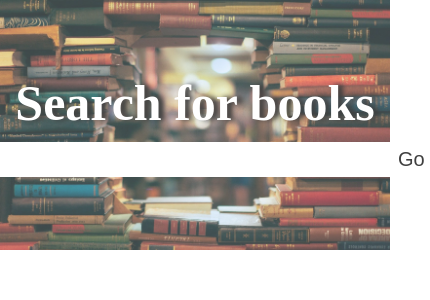
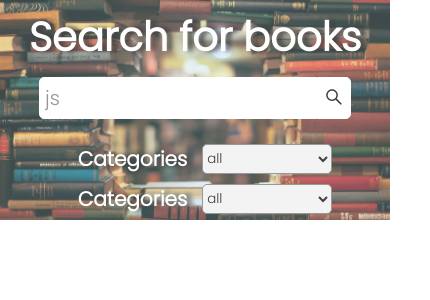
Before and after one commit to wwwnnnnn04/react-book, a React (Create React App) app: page / in a window 390 px wide. Shown: the top 300 px of the page, 430 px wide, since content can reach past the window. Built offline with nearby package versions, Linux system fonts and the light colour scheme.

Commit message:
Create select and adaptive layout

```diff
--- a/package.json
+++ b/package.json
@@ -3,6 +3,7 @@
   "version": "0.1.0",
   "private": true,
   "dependencies": {
+    "@react-icons/all-files": "^4.1.0",
     "@testing-library/jest-dom": "^5.16.5",
     "@testing-library/react": "^13.4.0",
     "@testing-library/user-event": "^13.5.0",
--- a/src/App.js
+++ b/src/App.js
@@ -1,10 +1,12 @@
 import React from "react";
+import Body from "./components/body/Body";
 import Header from "./components/header/Header";
 
 function App() {
   return (
     <>
       <Header />
+      <Body/>
     </>
   );
 }
--- /dev/null
+++ b/src/components/body/Body.jsx
@@ -0,0 +1,12 @@
+import React from 'react';
+import s from './Body.module.css';
+
+const Body = () => {
+    return (
+        <div className={s.container}>
+
+        </div>
+    );
+};
+
+export default Body;
--- a/src/components/header/Header.jsx
+++ b/src/components/header/Header.jsx
@@ -1,12 +1,18 @@
 import React from 'react';
-import Input from '../input/Input';
+import InputSearch from '../input/InputSearch';
 import s from './Header.module.css';
+import Option from '../option/Option';
 
 const Header = () => {
     return (
         <div className={s.head}>
             <h1 className={s.title}>Search for books</h1>
-            <Input placeholder='js' type='text' mozactionhint='search' maxLength='25' name='input'/>
+            <InputSearch placeholder='js' type='text' mozactionhint='search' maxLength='30' name='input'/>
+            <div className={s.cont}>
+                <Option />
+                <Option />
+            </div>
+
         </div>
     );
 };
--- a/src/components/header/Header.module.css
+++ b/src/components/header/Header.module.css
@@ -1,6 +1,7 @@
 .head{
     width: 100%;
     height: 250px;
+    background-color:cadetblue;
     background-image: url('../../asses/bookBG.jpg');
     background-position: center;
     background-repeat: no-repeat;
@@ -17,6 +18,30 @@
     background-color:transparent;
     text-shadow:black 5px 0 5px;
 }
-/* @media (max-width:2560px) and (min-width:1441px){
+.cont{
+    display:flex;
+    margin-top:15px;
+}
+@media (max-width:600px) and (min-width:350px){
+    .head{
+        height: 220px;
+    }
+    .title{
+        font-size: 40px;
+    }
+    .cont{
+        flex-direction: column;
+    }
+}
 
-} */
+@media (max-width:349px) and (min-width:200px){
+    .head{
+        height: 200px;
+    }
+    .title{
+        font-size: 30px;
+    }
+    .cont{
+        flex-direction: column;
+    }
+}
--- a/src/components/input/Input.jsx
+++ /dev/null
@@ -1,14 +0,0 @@
-import React from 'react';
-import s from './Input.module.css';
-
-const Input = (props) => {
-    return (
-        <form className={s.container}>
-            <input {...props} className={s.inp}/>
-            <button className={s.search}>Go</button>
-        </form>
-
-    );
-};
-
-export default Input;
--- /dev/null
+++ b/src/components/input/InputSearch.jsx
@@ -0,0 +1,17 @@
+import React from 'react';
+import s from './InputSearch.module.css';
+
+import { AiOutlineSearch} from "@react-icons/all-files/ai/AiOutlineSearch";
+
+
+const InputSearch = (props) => {
+    return (
+        <form className={s.container}>
+            <input {...props} className={s.inp}/>
+            <button className={s.search}><AiOutlineSearch /></button>
+        </form>
+
+    );
+};
+
+export default InputSearch;
--- a/src/components/input/Input.module.css
+++ b/src/components/input/InputSearch.module.css
@@ -1,11 +1,12 @@
 .container{
-    width: 470px;
+    width: 500px;
     display: flex;
     flex-direction: row;
     margin-top: 10px;
+
 }
 .inp{
-    width: 450px;
+    width: 100%;
     font-size: 20px;
     padding: 5px;
     color:black;
@@ -21,4 +22,13 @@
     font-size: 20px;
     background-color:white;
     border: 1px solid white;
+    padding-top: 5px;
 }
+.search:hover{
+    color:gray;
+}
+@media (max-width:600px) and (min-width:200px){
+    .container{
+        width: 80%;
+    }
+}
--- /dev/null
+++ b/src/components/option/Option.jsx
@@ -0,0 +1,17 @@
+import React from 'react';
+import s from './Option.module.css';
+
+const Option = () => {
+    return (
+        <div className={s.container}>
+            <h3 className={s.section}>Categories</h3>
+            <select className={s.select}>
+                <option >all</option>
+                <option>all</option>
+                <option>all</option>
+            </select>
+        </div>
+    );
+};
+
+export default Option;
--- /dev/null
+++ b/src/components/option/Option.module.css
@@ -0,0 +1,27 @@
+.container{
+    display:flex;
+    flex-direction: row;
+    margin-left: 20px;
+}
+.section{
+    color:white;
+    font-size: 20px;
+    text-shadow:black 5px 0 5px;
+}
+.select{
+    margin-left: 15px;
+    width: 130px;
+    border-radius: 5px;
+}
+
+@media (max-width:600px) and (min-width:350px){
+    .container{
+        margin-top: 10px;
+    }
+}
+
+@media (max-width:349px) and (min-width:200px){
+    .container{
+        margin-top: 10px;
+    }
+}
--- a/src/index.css
+++ b/src/index.css
@@ -1,4 +1,6 @@
+@import url('https://fonts.googleapis.com/css2?family=Poppins:wght@300&display=swap');
 *{
     margin: 0px;
     padding: 0px;
+    font-family: 'Poppins', sans-serif;
 }
```
Also changed, not shown: src/components/body/Body.module.css (added), 1 other file (tests, documents, lock files or other folders).
